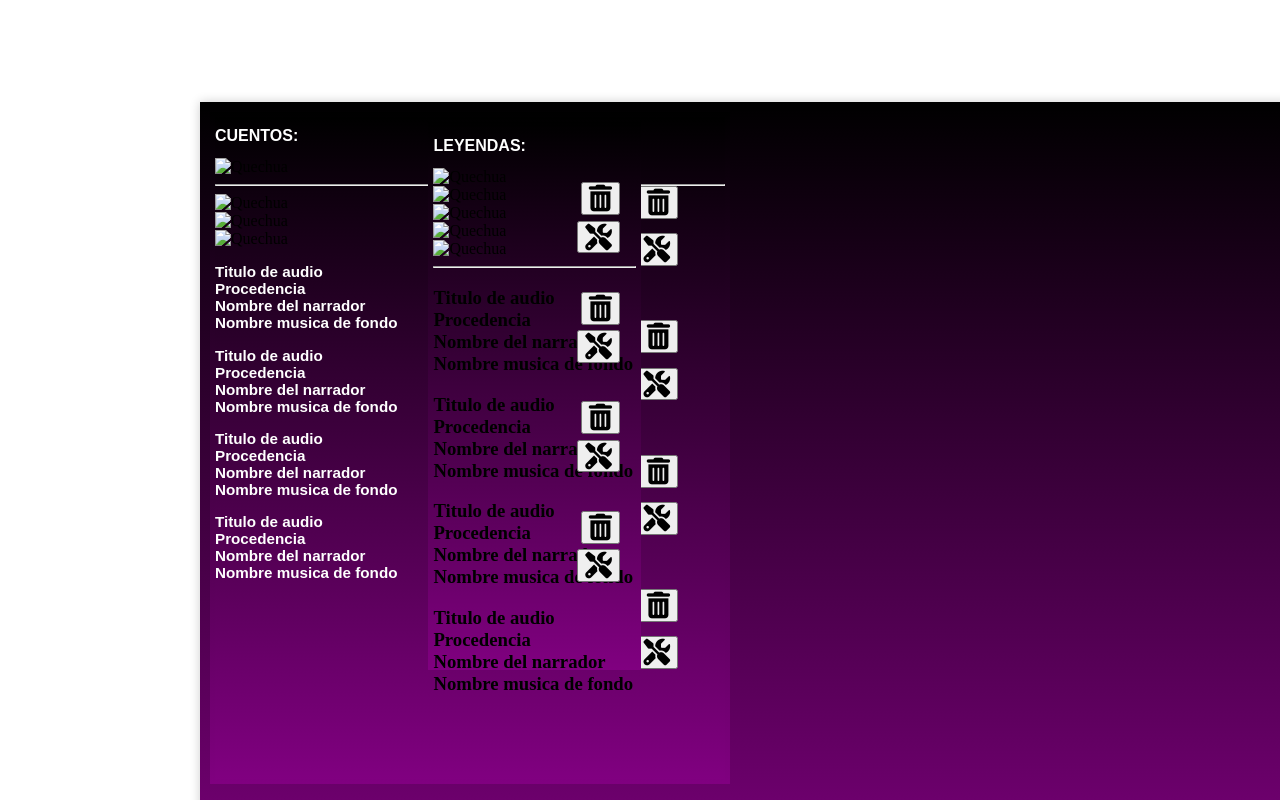
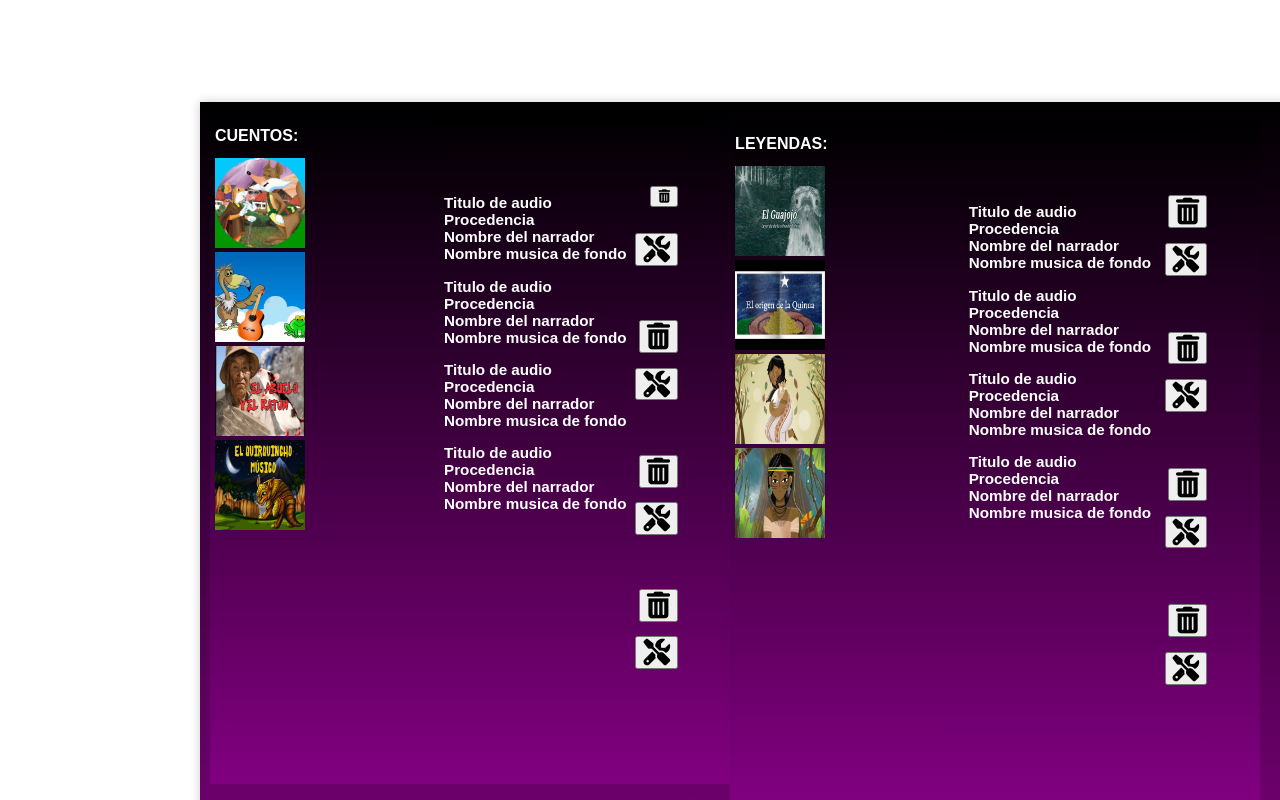
Before and after one commit to QubitDev/LaVozDeMiTierra, a plain HTML site: page src/app/homeAdm/homeAdm.html in a window 1280 px wide. Drawn offline with Linux system fonts and the light colour scheme.

Commit message:
feat: Imagenes de los cuentos y leyendas

```diff
--- a/src/app/homeAdm/homeAdm.css
+++ b/src/app/homeAdm/homeAdm.css
@@ -1,6 +1,5 @@
 .contenedor{
     background: linear-gradient(black,purple);
-
     padding: 14px;
     margin: 0 auto;
     box-shadow: 0 0 10px rgba(0, 0, 0, 0.2);
@@ -9,7 +8,6 @@
     left: 200px;
     height: 100%;
     width: 100%;
-
     display: flex;
   }
 .contenido{
@@ -93,15 +91,33 @@
       color: white;
       font-family: Arial, Helvetica, sans-serif;
       font-size: 13px;
+      position: absolute;
+      top: 10%;
+      left: 45%;
   }
   .DosScroll-bg{
       background: linear-gradient(black,purple);
       padding: 5px;
-      width: 39%;
-      height: 80%;
+      width: 100%;
+      height: 100%;
       position: absolute;
-      top: 10px;
-      left: 42%;
+      top: 8px;
+      left: 100%;
       border: 5px solid #000
       color(srgb rgb(255, 255, 255))
   }
+  .DosScroll-div{
+    background: linear-gradient(black,purple);
+    width: 100%;
+    height: 100%;
+    overflow: hidden;
+    overflow-y: scroll;
+   }
+   .DosScroll-object{
+    color: white;
+    font-family: Arial, Helvetica, sans-serif;
+    font-size: 13px;
+    position: absolute;
+    top: 10%;
+    left: 45%;
+}
--- a/src/app/homeAdm/homeAdm.html
+++ b/src/app/homeAdm/homeAdm.html
@@ -17,11 +17,11 @@
                         <h2>CUENTOS:</h2>
                     </div>
                     <div class="imageUno">
-                        <img src="assets/imageFolder/CuentoUno.jpg" alt="Quechua"/><hr>
+                        <img src="/src/assets/images/CuentoUno.jpg" alt="Quechua"/>
                     </div>
                     <div class="iconosUno">
                         <button>
-                            <i class="fas fa-trash-can fa-2x"></i>
+                            <i class="fas fa-trash-can fa"></i>
                         </button>
                     </div>
                     <div class="iconoUno">
@@ -30,7 +30,7 @@
                         </button>
                     </div>
                     <div class="imageDos">
-                        <img src="assets/imageFolder/CuentoDos.jpg" alt="Quechua"/>
+                        <img src="/src/assets/images/CuentoDos.jpg" alt="Quechua"/>
                     </div>
                     <div class="iconosDos">
                         <button>
@@ -43,7 +43,7 @@
                         </button>
                     </div>
                     <div class="imageTres">
-                        <img src="assets/imageFolder/CuentoTres.jpg" alt="Quechua"/>
+                        <img src="/src/assets/images/CuentoTres.jpg" alt="Quechua"/>
                     </div>
                     <div class="iconosTres">
                         <button>
@@ -56,7 +56,7 @@
                         </button>
                     </div>
                     <div class="imageCuatro">
-                        <img src="assets/imageFolder/CuentoCuatro.jpg" alt="Quechua"/>
+                        <img src="/src/assets/images/CuentoCuatro.jpg" alt="Quechua"/>
                     </div>
                     <div class="iconosCuatro">
                         <button>
@@ -107,7 +107,7 @@
                         <h2>LEYENDAS:</h2>
                     </div>
                     <div class="imageUno">
-                        <img src="assets/imageFolder/LeyendaUno.jpg" alt="Quechua"/>
+                        <img src="/src/assets/images/LeyendaUno.jpg" alt="Quechua"/>
                     </div>
                     <div class="iconosUno">
                         <button>
@@ -120,7 +120,7 @@
                         </button>
                     </div>
                     <div class="imageDos">
-                        <img src="assets/imageFolder/LeyendaDos.jpg" alt="Quechua"/>
+                        <img src="/src/assets/images/LeyendaDos.jpg" alt="Quechua"/>
                     </div>
                     <div class="iconosDos">
                         <button>
@@ -133,7 +133,7 @@
                         </button>
                     </div>
                     <div class="imageTres">
-                        <img src="assets/imageFolder/LeyendaTres.jpg" alt="Quechua"/>
+                        <img src="/src/assets/images/LeyendaTres.jpg" alt="Quechua"/>
                     </div>
                     <div class="iconosTres">
                         <button>
@@ -146,7 +146,7 @@
                         </button>
                     </div>
                     <div class="imageCuatro">
-                        <img src="assets/imageFolder/LeyendaCuatro.jpg" alt="Quechua"/>
+                        <img src="/src/assets/images/LeyendaCuatro.jpg" alt="Quechua"/>
                     </div>
                     <div class="iconosCuatro">
                         <button>
@@ -159,9 +159,6 @@
                         </button>
                     </div>
                     <div class="DosScroll-object">
-                        <div class="imageUno">
-                            <img src="assets/imageFolder/LeyendaUno.jpg" alt="Quechua"/><hr>
-                        </div>
                         <div class="contenidoUno">
                             <h3>Titulo de audio<br>
                                 Procedencia<br>
```
Also changed, not shown: src/assets/images/CuentoCuatro.jpg (added), src/assets/images/CuentoDos.jpg (added), src/assets/images/CuentoTres.jpg (added), src/assets/images/CuentoUno.jpg (added), src/assets/images/LeyendaCuatro.jpg (added), src/assets/images/LeyendaDos.jpg (added), src/assets/images/LeyendaTres.jpg (added), src/assets/images/LeyendaUno.jpg (added). Lines whose indentation alone changed are shown as unchanged.
